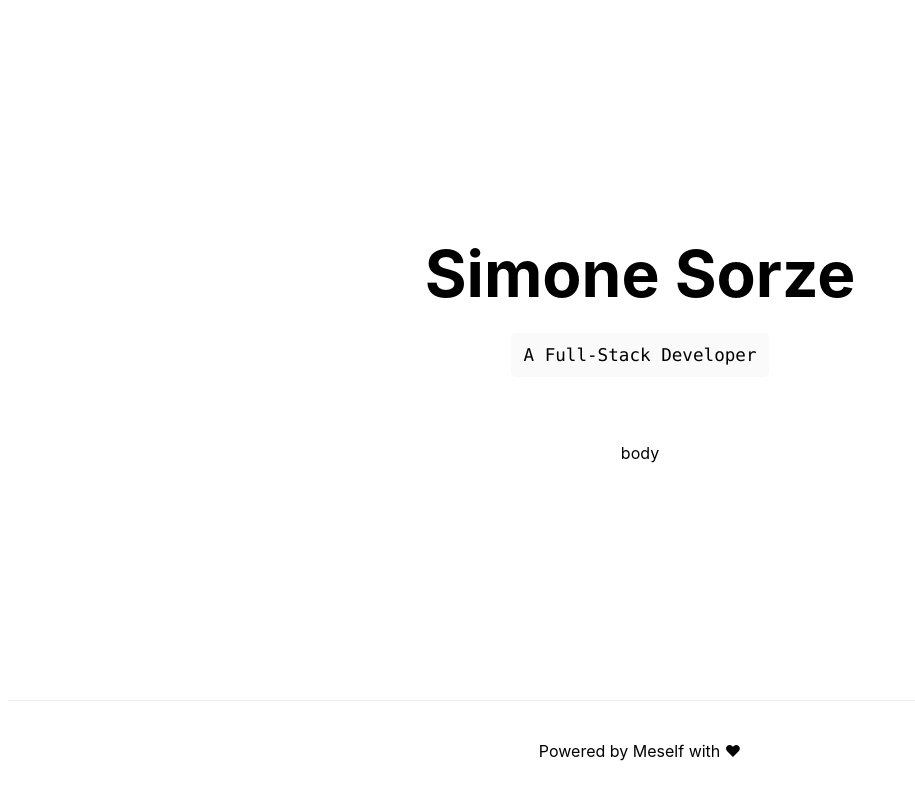
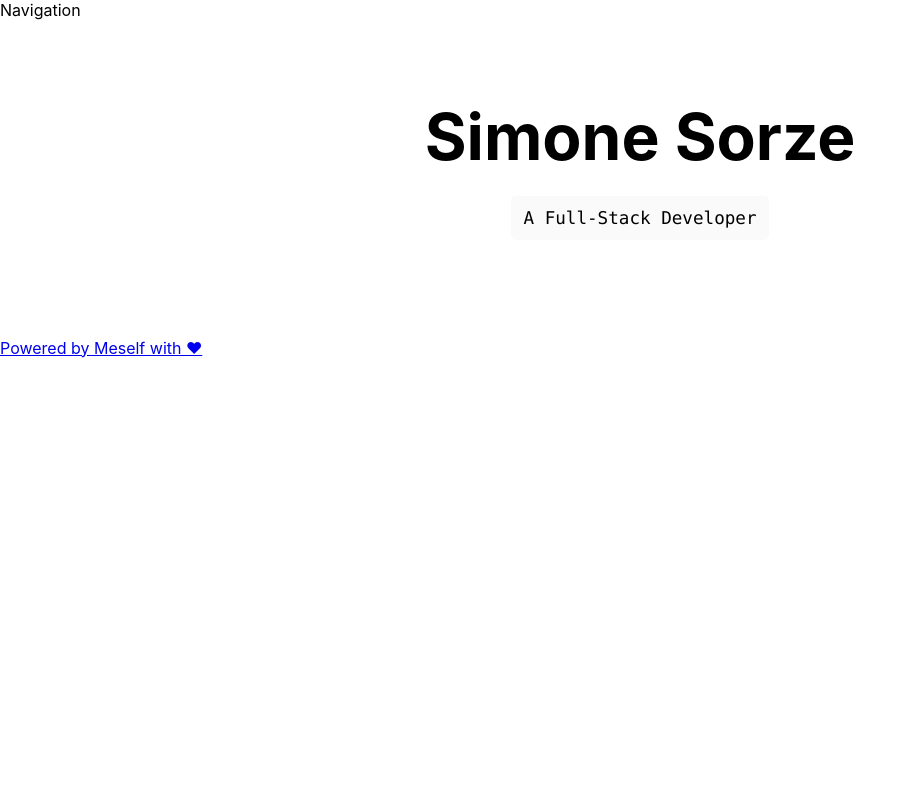
Before and after one commit to simo54/NextMe, a Next.js app: page / in a window 1280 px wide. Shown: the whole page, without its empty margins (0-915 px from the left). Built offline with nearby package versions, Linux system fonts and the light colour scheme.

Commit message:
creating persistent Layout

```diff
--- /dev/null
+++ b/components/Footer/index.js
@@ -0,0 +1,17 @@
+const Footer = () => {
+  return (
+    <div>
+      <footer>
+        <a
+          href="https://vercel.com?utm_source=create-next-app&utm_medium=default-template&utm_campaign=create-next-app"
+          target="_blank"
+          rel="noopener noreferrer"
+        >
+          Powered by Meself with ❤
+        </a>
+      </footer>
+    </div>
+  );
+};
+
+export default Footer;
--- /dev/null
+++ b/components/Head/index.js
@@ -0,0 +1,13 @@
+import Head from "next/head";
+
+const HeadContainer = () => {
+  return (
+    <div>
+      <Head>
+        <title>Title</title>
+      </Head>
+    </div>
+  );
+};
+
+export default HeadContainer;
--- /dev/null
+++ b/components/Navigationbar/index.js
@@ -0,0 +1,14 @@
+import { Layout } from "antd";
+const { Header, Footer, Sider, Content } = Layout;
+
+const NavigationBar = () => {
+  return (
+    <div>
+      <Layout>
+        <Header>Navigation</Header>
+      </Layout>
+    </div>
+  );
+};
+
+export default NavigationBar;
--- /dev/null
+++ b/components/layouts/MainLayout.js
@@ -0,0 +1,16 @@
+import Navigation from "../Navigationbar/index";
+import HeadContainer from "../Head/index";
+import Footer from "../Footer/index";
+
+const MainLayout = (props) => {
+  return (
+    <div>
+      <Navigation />
+      <HeadContainer />
+      {props.children}
+      <Footer />
+    </div>
+  );
+};
+
+export default MainLayout;
--- /dev/null
+++ b/jsconfig.json
@@ -0,0 +1,6 @@
+{
+  "compilerOptions": {
+    "baseUrl": "components"
+  },
+  "include": ["components", "utils"]
+}
--- a/package.json
+++ b/package.json
@@ -8,6 +8,7 @@
     "start": "next start"
   },
   "dependencies": {
+    "antd": "^4.11.2",
     "next": "^10.0.0",
     "react": "17.0.1",
     "react-dom": "17.0.1"
--- /dev/null
+++ b/pages/_app.js
@@ -0,0 +1,11 @@
+import React from "react";
+
+const App = ({ Component, pageProps }) => {
+  return (
+    <div>
+      <Component {...pageProps} />
+    </div>
+  );
+};
+
+export default App;
--- a/pages/index.js
+++ b/pages/index.js
@@ -1,32 +1,15 @@
-import Head from "next/head";
+import MainLayout from "../components/layouts/MainLayout";
 
-export default function Home() {
+const home = () => {
   return (
-    <div className="container">
-      <Head>
-        <title>Title</title>
-        <link rel="icon" href="/favicon.ico" />
-      </Head>
-
+    <MainLayout>
       <main>
         <h1 className="title">Simone Sorze</h1>
 
         <p className="description">
           <code>A Full-Stack Developer</code>
         </p>
-
-        <div className="grid">body</div>
       </main>
-
-      <footer>
-        <a
-          href="https://vercel.com?utm_source=create-next-app&utm_medium=default-template&utm_campaign=create-next-app"
-          target="_blank"
-          rel="noopener noreferrer"
-        >
-          Powered by Meself with ❤
-        </a>
-      </footer>
 
       <style jsx>{`
         .container {
@@ -173,6 +156,8 @@ export default function Home() {
           box-sizing: border-box;
         }
       `}</style>
-    </div>
+    </MainLayout>
   );
-}
+};
+
+export default home;
```
Also changed, not shown: pages/blog.js (+8 -4 lines), pages/projects.js (+8 -4 lines), components/Navigationbar/style/index.css (added), utils/dictionary.js (renamed from components/utils/dictionary.js), 1 other file (tests, documents, lock files or other folders).
